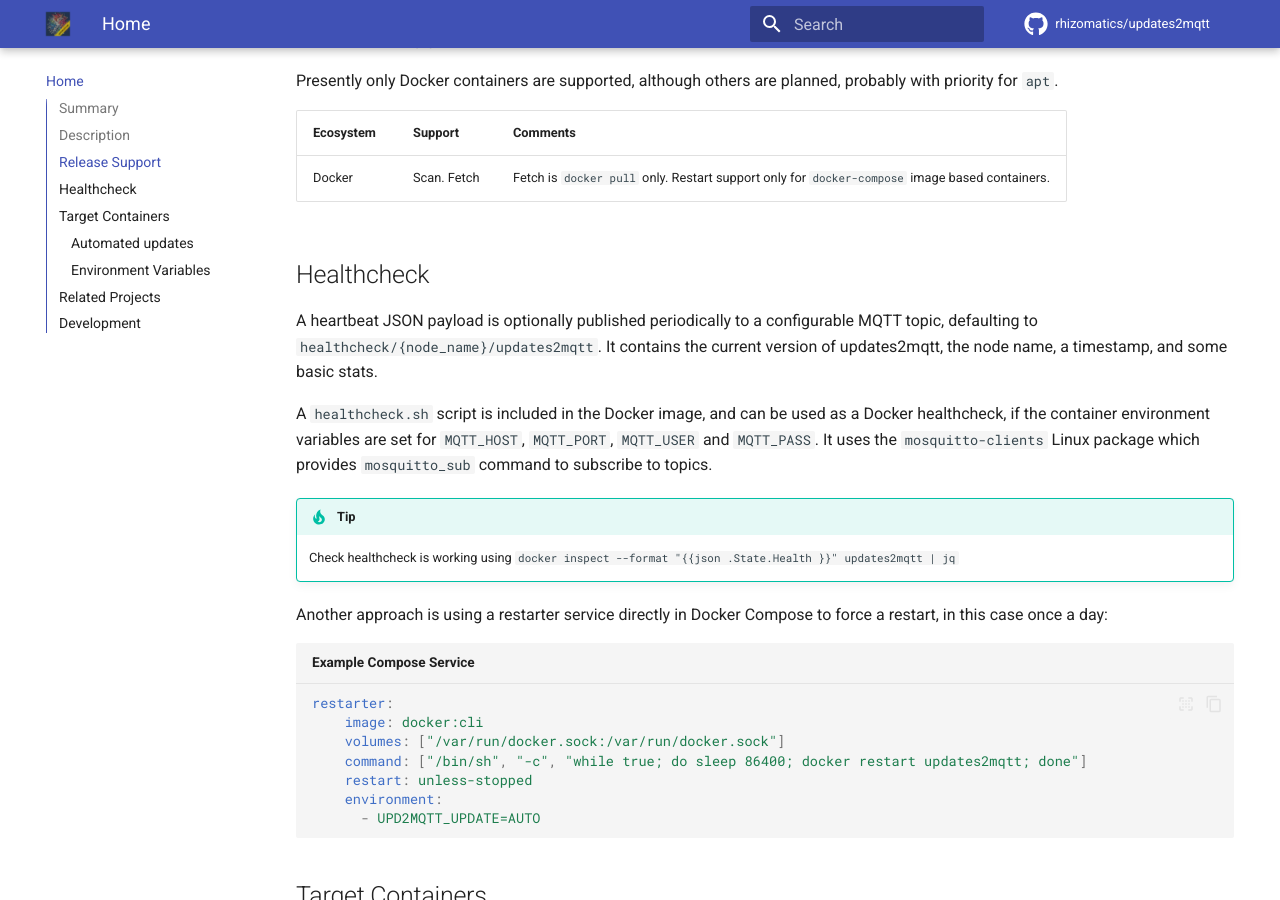
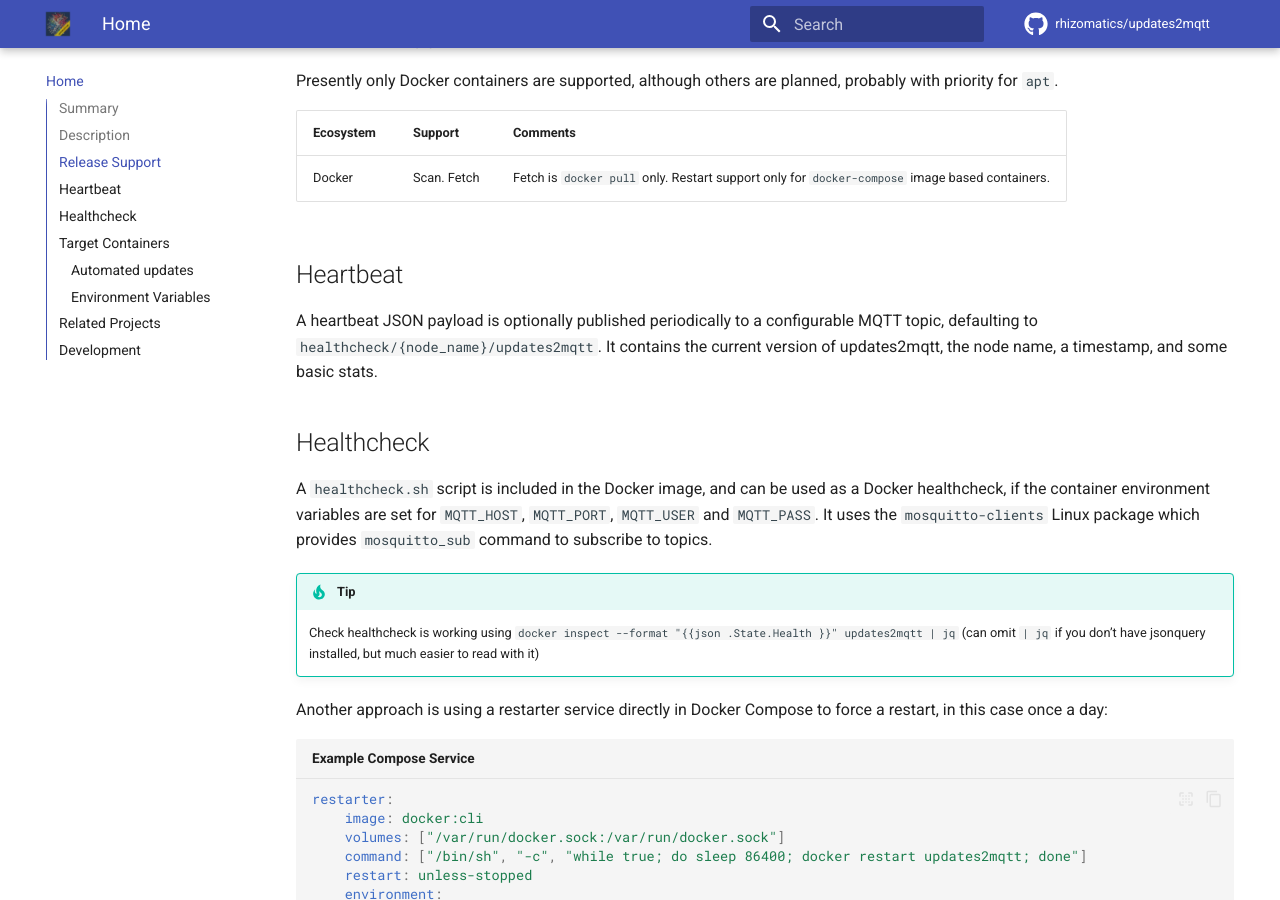
Before and after one commit to rhizomatics/updates2mqtt, an MkDocs documentation site: the page built from docs/index.md, in a window 1280 px wide and 900 px high, scrolled down 1878 px. Built offline with MkDocs 1.6.1 and Material for MkDocs 9.7.7, drawn with Linux system fonts in a browser that asks for light colours; plug-ins that fetch from the network failed and are left out; comment, search, counter and statistics services are not loaded.

Commit message:
docs update

```diff
--- a/README.md
+++ b/README.md
@@ -1,4 +1,4 @@
-![updates2mqtt](/images/updates2mqtt-dark-256x256.png){ align=left }
+![updates2mqtt](images/updates2mqtt-dark-256x256.png){ align=left }
 
 # updates2mqtt
 
@@ -54,15 +54,17 @@ Presently only Docker containers are supported, although others are planned, pro
 |-----------|-------------|----------------------------------------------------------------------------------------------------|
 | Docker    | Scan. Fetch | Fetch is ``docker pull`` only. Restart support only for ``docker-compose`` image based containers. |
 
-## Healthcheck
+## Heartbeat
 
 A heartbeat JSON payload is optionally published periodically to a configurable MQTT topic, defaulting to `healthcheck/{node_name}/updates2mqtt`. It contains the current version of updates2mqtt, the node name, a timestamp, and some basic stats.
+
+## Healthcheck
 
 A `healthcheck.sh` script is included in the Docker image, and can be used as a Docker healthcheck, if the container environment variables are set for `MQTT_HOST`, `MQTT_PORT`, `MQTT_USER` and `MQTT_PASS`. It uses the `mosquitto-clients` Linux package which provides `mosquitto_sub` command to subscribe to topics.
 
 !!! tip
 
-    Check healthcheck is working using `docker inspect --format "{{json .State.Health }}" updates2mqtt | jq`
+    Check healthcheck is working using `docker inspect --format "{{json .State.Health }}" updates2mqtt | jq` (can omit `| jq` if you don't have jsonquery installed, but much easier to read with it)
 
 Another approach is using a restarter service directly in Docker Compose to force a restart, in this case once a day:
 
```
Also changed, not shown: docs/examples/docker_compose.md (+3 -1 lines), docs/examples/env.md (added, +7 -0 lines), docs/examples/index.md (added, +5 -0 lines), 1 other file.
